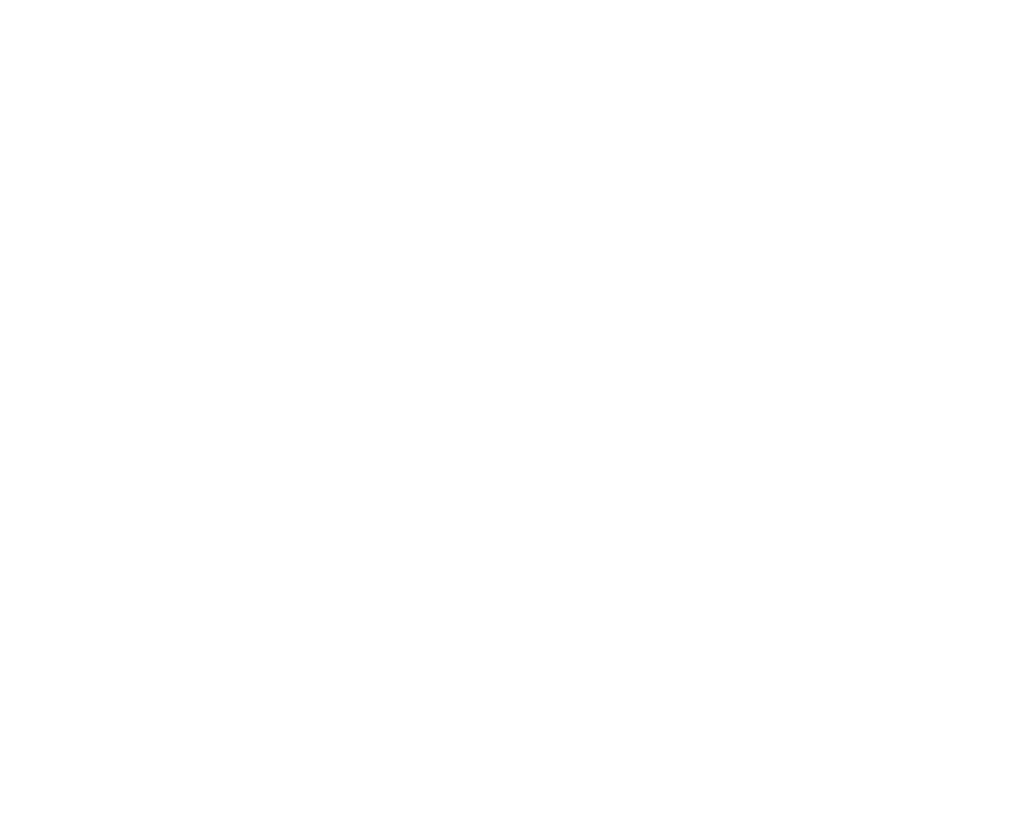
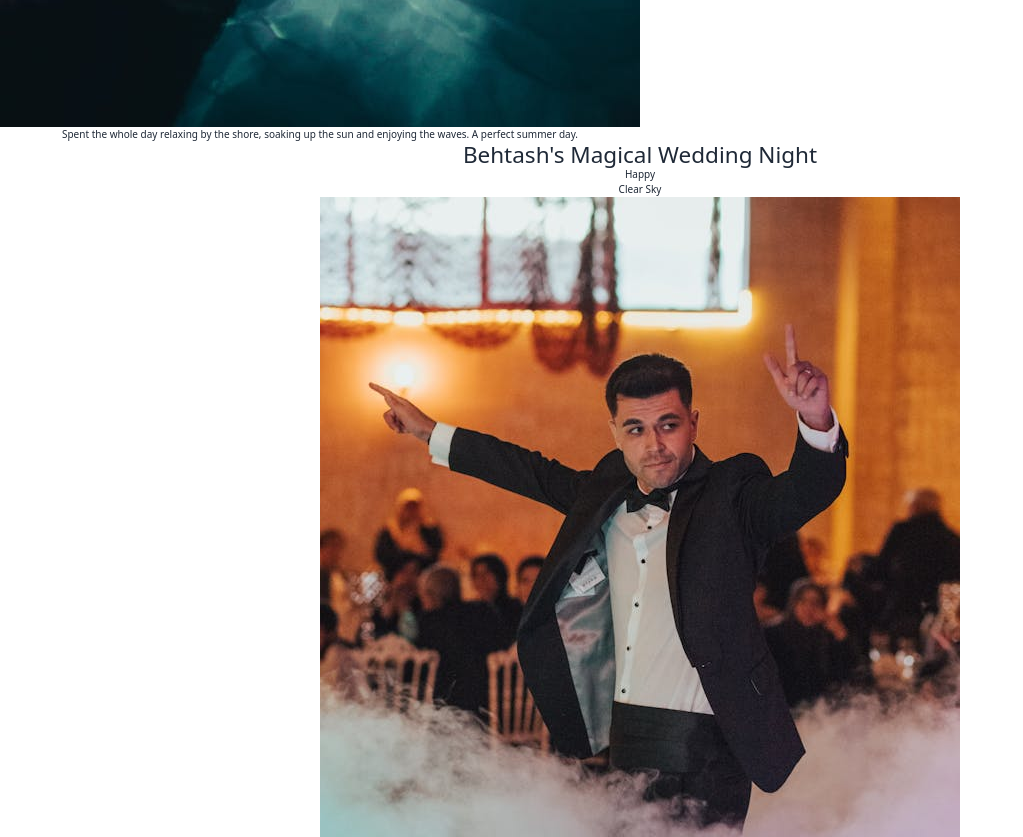
Before and after one commit to sogolmofrad/PersonalDiary, a React (Vite) app: page / in a window 1280 px wide. Shown: the part 1699-2536 px from the top of the page, without its empty margins (0-1023 px from the left). Before the commit the page ends 811 px from the top, so only its background shows below. Built offline with nearby package versions, Linux system fonts and the light colour scheme.

Commit message:
Added single card

```diff
--- a/src/App.jsx
+++ b/src/App.jsx
@@ -1,11 +1,96 @@
 import Form from "./components/Form";
+import SingleDiary from "./components/SingleDiary";
 import Home from "./pages/Home";
+
+
+const diaries = [
+  {
+    title: "A Sunny Day at the Beach",
+    mood: "Happy",
+    weather: "Sunny",
+    picture: "images/diary1.jpg",
+    description:
+      "Spent the whole day relaxing by the shore, soaking up the sun and enjoying the waves. A perfect summer day.",
+  },
+  {
+    title: "Behtash's Magical Wedding Night",
+    mood: "Happy",
+    weather: "Clear Sky",
+    picture: "images/diary2.jpg",
+    description:
+      "What a beautiful evening! The wedding was held under the stars with fairy lights twinkling above us. The bride and groom looked stunning, and their happiness was infectious. The night was filled with laughter, music, and dancing, and we all joined in to celebrate their love. The weather was perfect, with a clear sky and a gentle breeze. As the night came to a close, we watched the couple share their first dance, and it was a moment none of us will forget. An unforgettable night with dear friends.",
+  },
+  {
+    title: "Bike Ride Day",
+    mood: "excited",
+    weather: "Cloudy",
+    picture: "images/diary3.jpg",
+    description:
+      "The clouds hung low in the sky, but that didn’t stop me from hopping on my bike for an afternoon ride. The cool breeze was refreshing as I pedaled through winding roads and quiet paths. The overcast sky added a certain calmness to the surroundings, and the absence of the sun made it easier to ride longer. I explored new routes, taking in the subtle beauty of nature on a cloudy day. By the end of the ride, I felt energized, as if the clouds were a perfect companion for an adventurous outing.",
+  },
+  {
+    title: "A Somber Farewell",
+    mood: "Very Sad",
+    weather: "Overcast",
+    picture: "images/diary4.jpg",
+    description:
+      "Today was a heavy day. We gathered to say goodbye to a dear friend, and the weight of the loss was felt by everyone. The sky was overcast, mirroring the somber mood of the gathering. The service was simple but heartfelt, filled with memories and tears. As we stood by the graveside, the silence was punctuated only by the rustling of leaves in the wind. Despite the sadness, there was a sense of comfort in being together, honoring their life. It was a hard day, but also a reminder of how precious our time with each other truly is.",
+  },
+
+  {
+    title: "A Fun Day Painting the Walls",
+    mood: "Funny",
+    weather: "Sunny",
+    picture: "images/diary5.jpg",
+    description:
+      "Today was all about creativity! We spent hours painting vibrant colors and playful designs on the walls. With brushes in hand, we let our imaginations run wild, turning blank spaces into works of art. Laughter echoed through the room as we experimented with new ideas, sometimes making a mess, but enjoying every second of it. The sun poured through the windows, lighting up our masterpieces and filling the room with warmth. By the end of the day, we were covered in paint, but the walls looked incredible and we felt proud of what we created together.",
+  },
+
+  {
+    title: "A Night Out with the Guys",
+    mood: "Happy",
+    weather: "Cloudy",
+    picture: "images/diary6.jpg",
+    description:
+      "Tonight was all about good food and great company! We decided to try that new restaurant downtown, and it did not disappoint. The ambiance was warm and inviting, and we were seated at a cozy table under twinkling lights. We shared a variety of dishes, from savory appetizers to delicious desserts, each bite better than the last. Laughter filled the air as we reminisced about old times and made new memories. The cool night air added to the perfect evening, making it feel special. It’s moments like these that remind me how much I cherish my friends.",
+  },
+  {
+    title: "A Day of Sightseeing Adventures",
+    mood: "Excited",
+    weather: "Partly Cloudy",
+    picture: "images/diary7.jpg",
+    description:
+      "Today was a whirlwind of exploration! I set out early to visit some of the city's most iconic landmarks. The weather was partly cloudy, which kept the temperature comfortable for wandering around. I marveled at stunning architecture, took countless photos, and even stumbled upon a charming little café where I enjoyed a delicious pastry. Each stop was filled with new discoveries and a sense of wonder. I loved chatting with locals and learning about the history behind each site. As the day came to a close, I felt a sense of fulfillment and gratitude for the experiences and memories made.",
+  },
+
+  {
+    title: "My Birthday Celebration",
+    mood: "Very Happy",
+    weather: "Sunny",
+    picture: "images/diary8.jpg",
+    description:
+      "Today was my birthday, and it couldn't have been more perfect! The sun was shining, making everything feel vibrant and alive. I spent the day surrounded by family and friends, who showered me with love and surprises. We started with a brunch filled with my favorite dishes, followed by fun games and laughter. In the evening, we gathered for cake, and everyone sang 'Happy Birthday' as I blew out the candles. I felt so grateful for the wonderful people in my life and all the heartfelt wishes. It was a day full of joy, making memories that I'll cherish forever!",
+  },
+
+{
+    title: "A Sunny Day at the Beach",
+    mood: "Happy",
+    weather: "Sunny",
+    picture: "images/diary1.jpg",
+    description:
+      "Spent the whole day relaxing by the shore, soaking up the sun and enjoying the waves. A perfect summer day.",
+  }
+]
 
 function App() {
   return (
     <>
       <Home />
       <Form />
+      {/* <SingleDiary title={demoDiary.title} mood={demoDiary.mood} weather={demoDiary.weather} picture={demoDiary.picture} description={demoDiary.description}  /> */}
+        <div className="flex flex-wrap">
+          {diaries.map(entry =>  <SingleDiary key={entry.title} {...entry} />)}
+        </div>
     </>
   );
 }
--- a/src/components/SingleDiary.jsx
+++ b/src/components/SingleDiary.jsx
@@ -1,5 +1,11 @@
-function SingleDiary() {
-  return <div className="diary-card"></div>;
+function SingleDiary({title, mood, weather, picture, description}) {
+  return <div className="diary-card min-h-[500px] border-solid flex flex-col items-center">
+<h2 className="text-4xl">{title}</h2>
+  <p>{mood}</p>
+  <p>{weather}</p>
+  <img src={picture} alt={title}/>
+  <p>{description}</p>
+    </div>;
 }
 
 export default SingleDiary;
```
